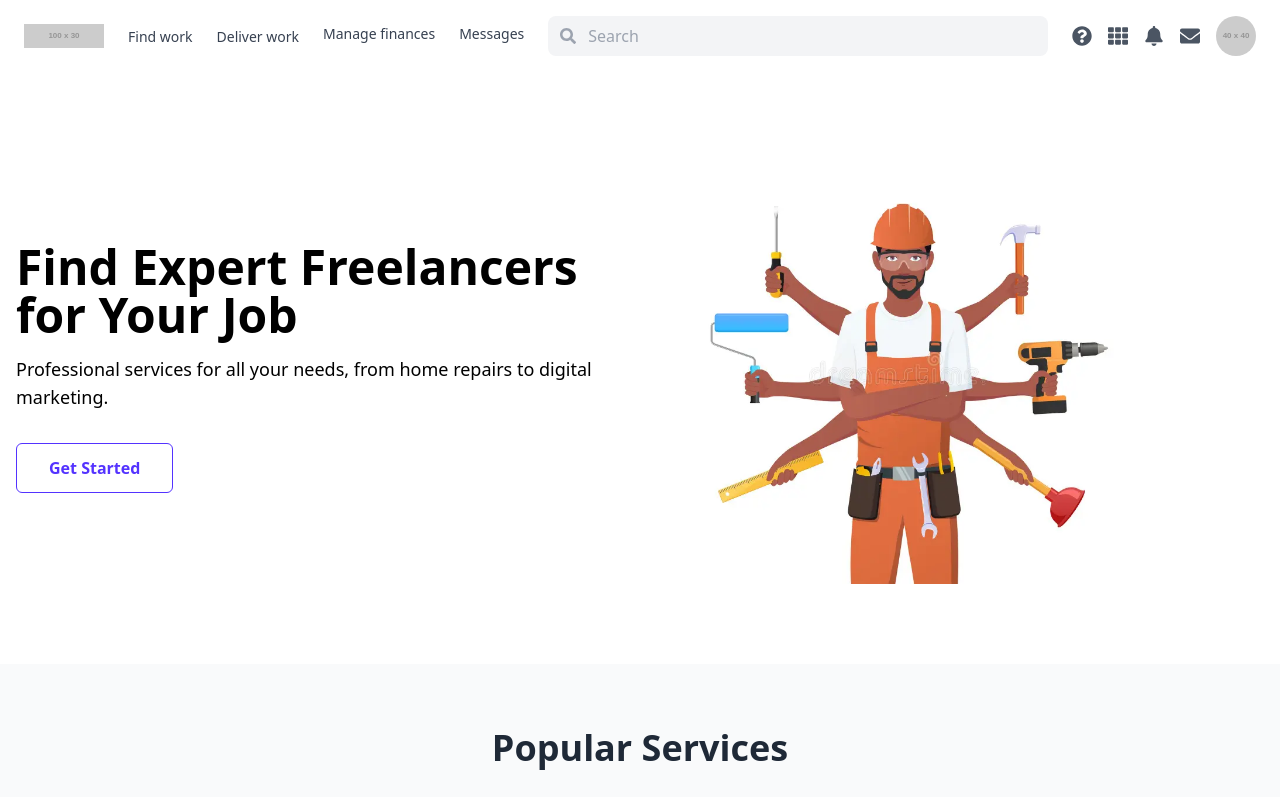
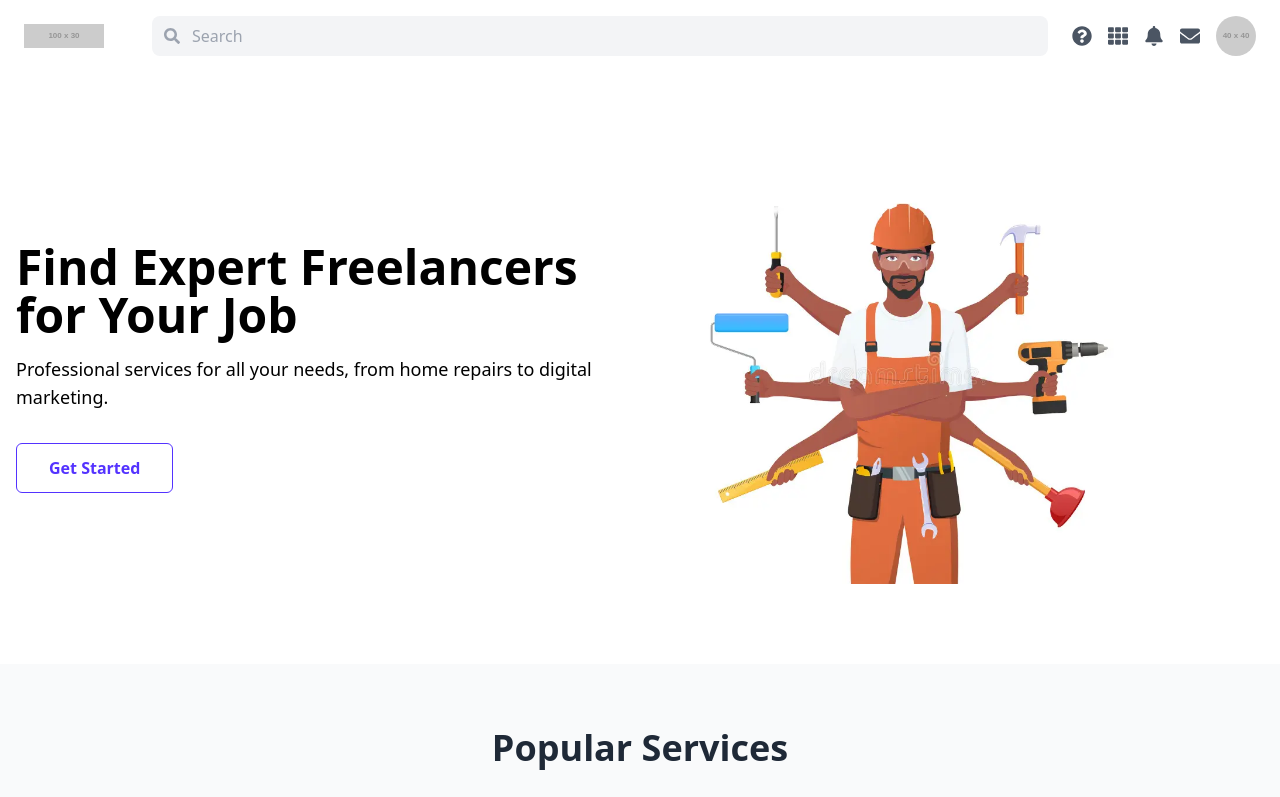
Before and after one commit to Robass-Atif/SE-PROJECT-FRONTEND, a React (Vite) app: page / in a window 1280 px wide. Shown: the top 797 px of the page. Built offline with nearby package versions, Linux system fonts and the light colour scheme; what @atlaskit/tokens would draw is missing.

Commit message:
Added conditional rendering of navbar for different users

```diff
--- a/src/Components/Navbar/Navbar.jsx
+++ b/src/Components/Navbar/Navbar.jsx
@@ -9,8 +9,13 @@ import {
 } from "react-icons/fa";
 import { Link } from "react-router-dom";
 import ProfileDropdown from "./profileDropDown";
+import { useSelector } from "react-redux";
 
 const Navbar = () => {
+  const { currentUser } = useSelector((state) => state.user);
+
+  // Safely access the user role
+  const userRole = currentUser?.data?.type; // Fallback to 'guest' if currentUser is undefined
   const [menuOpen, setMenuOpen] = useState(false);
   const [profileDropdownOpen, setProfileDropdownOpen] = useState(false);
 
@@ -27,7 +32,7 @@ const Navbar = () => {
       {/* Left Side - Logo and Links */}
       <div className="flex items-center">
         {/* Logo */}
-        <Link to='/'>
+        <Link to="/">
           <img
             src="https://via.placeholder.com/100x30?text=LSP"
             alt="LSP Logo"
@@ -36,38 +41,20 @@ const Navbar = () => {
         </Link>
 
         {/* Links */}
+        {currentUser && userRole === "buyer" && (
           <div className="md:flex space-x-6 hidden">
-          <div className="relative">
             <Link
-              to="/find-work"
+              to="/services"
               className="text-gray-700 text-sm hover:text-indigo-600 transition duration-300"
             >
-              Find work
+              Buy Service
             </Link>
-            {/* Dropdown for Find Work */}
-            <div className="group-hover:block absolute hidden bg-white shadow-lg">
-              {/* Dropdown content here */}
-            </div>
-          </div>
 
-          <div className="relative">
             <Link
-              to="/deliver-work"
+              to="/client-dashboard"
               className="text-gray-700 text-sm hover:text-indigo-600 transition duration-300"
             >
-              Deliver work
-            </Link>
-            {/* Dropdown for Deliver Work */}
-            <div className="group-hover:block absolute hidden bg-white shadow-lg">
-              {/* Dropdown content here */}
-            </div>
-          </div>
-
-          <Link
-            to="/manage-finances"
-            className="text-gray-700 text-sm hover:text-indigo-600 transition duration-300"
-          >
-            Manage finances
+              Dashboard
             </Link>
 
             <Link
@@ -77,6 +64,33 @@ const Navbar = () => {
               Messages
             </Link>
           </div>
+        )}
+
+        {/* Links for Service Providers */}
+        {currentUser && userRole === "freelancer" && (
+          <div className="md:flex space-x-6 hidden">
+            <Link
+              to="/dashboard"
+              className="text-gray-700 text-sm hover:text-indigo-600 transition duration-300"
+            >
+              Dashboard
+            </Link>
+
+            <Link
+              to="/analytics"
+              className="text-gray-700 text-sm hover:text-indigo-600 transition duration-300"
+            >
+              Analytics
+            </Link>
+
+            <Link
+              to="/message"
+              className="text-gray-700 text-sm hover:text-indigo-600 transition duration-300"
+            >
+              Messages
+            </Link>
+          </div>
+        )}
       </div>
 
       {/* Center - Search Bar */}
@@ -86,7 +100,7 @@ const Navbar = () => {
           <input
             type="text"
             placeholder="Search"
-            className="bg-gray-100 py-2 pr-3 pl-10 rounded-lg  focus:ring-custom-violet w-full text-gray-700"
+            className="bg-gray-100 py-2 pr-3 pl-10 rounded-lg focus:ring-custom-violet w-full text-gray-700"
           />
         </div>
       </div>
```
Lines whose indentation alone changed are shown as unchanged.
